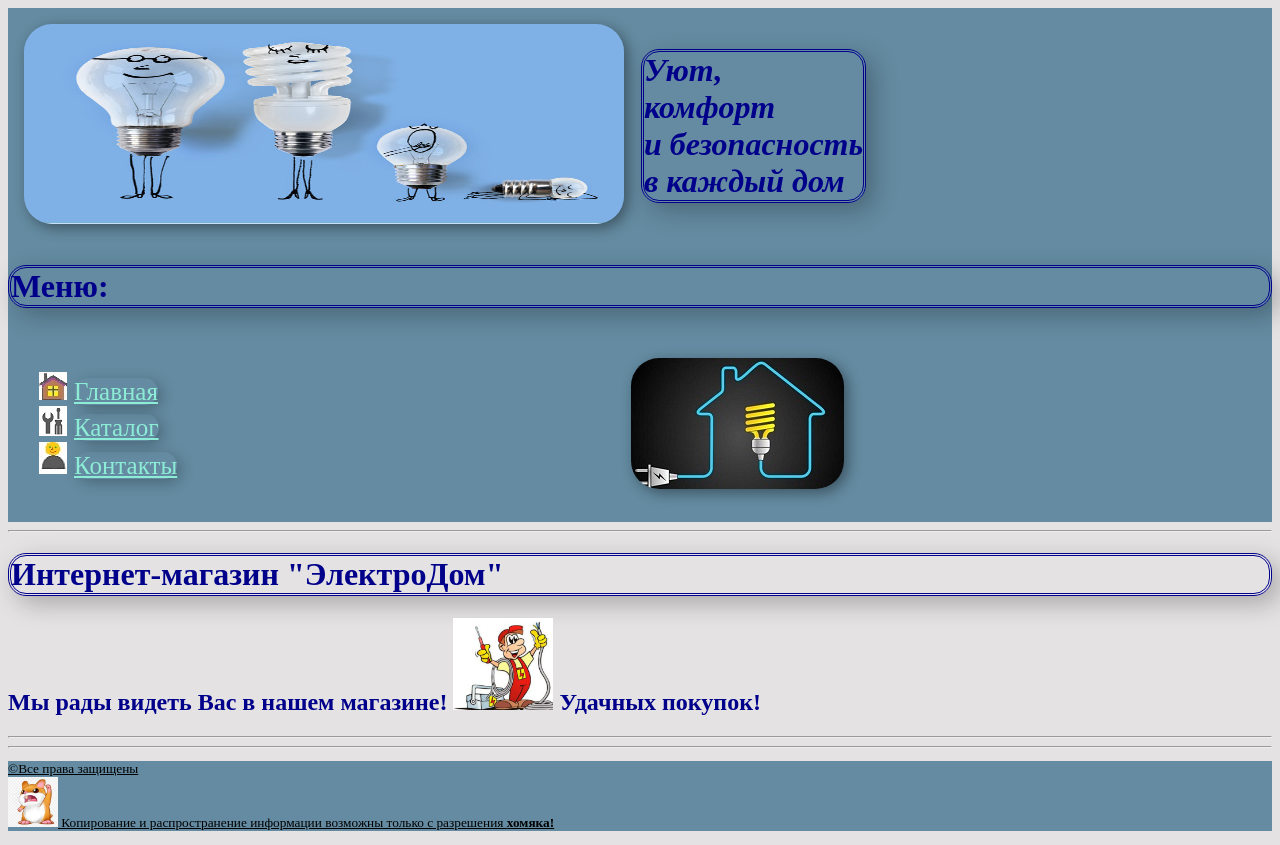
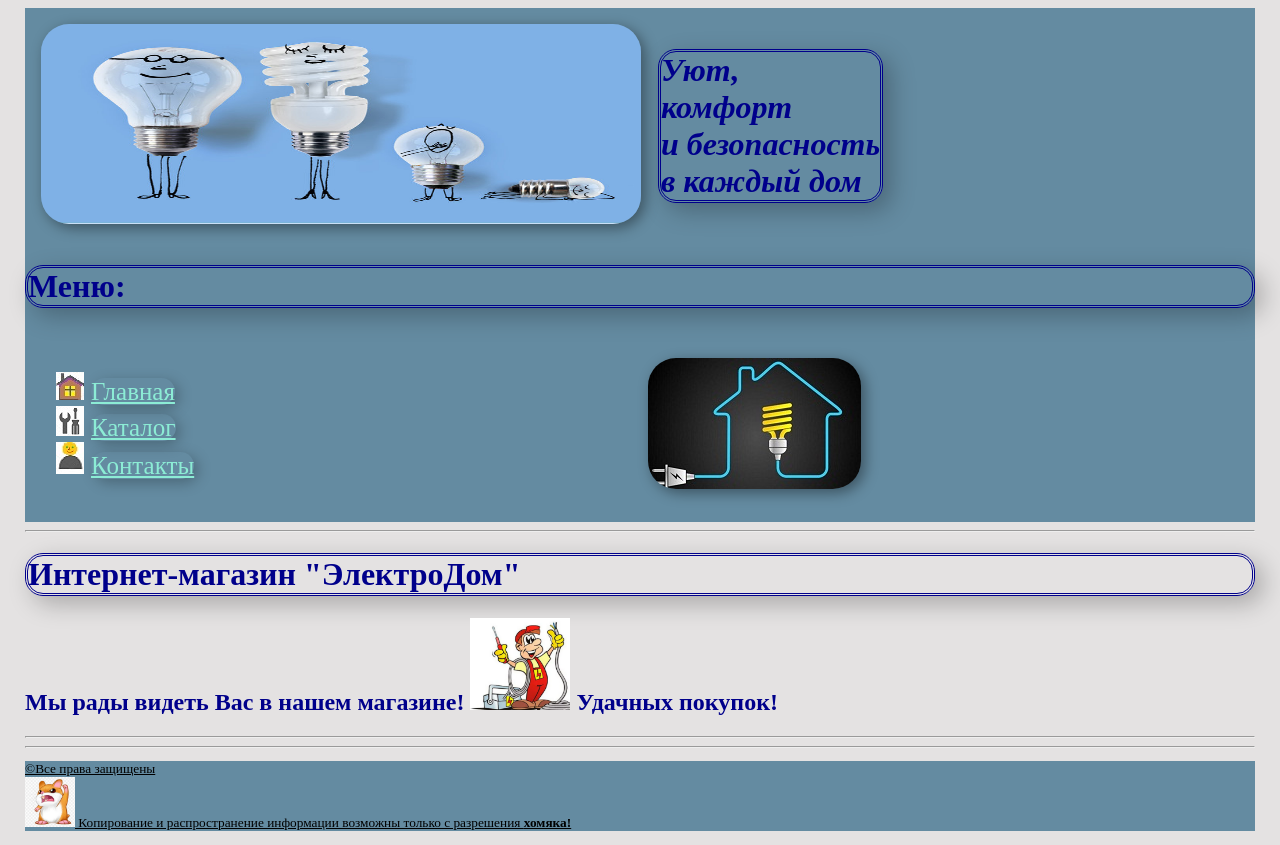
Before and after one commit to alexey1978malyshev/webShop, a PHP site: page / in a window 1280 px wide. Run offline with PHP 8.4, Linux system fonts and the light colour scheme.

Commit message:
added block model

```diff
--- a/Eshop/cable_NYM_3х1,5.html
+++ b/Eshop/cable_NYM_3х1,5.html
@@ -8,7 +8,7 @@
   <title>NYM 3*1,5</title>
   <link rel="stylesheet" href="styles/styles_1.css">
 </head>
-<header>
+<div class="header">
 <h1>Интернет-магазин "ЭлектроДом"</h1>
 <h1>Меню:</h1>
 <table cellspacing="25">
@@ -27,7 +27,7 @@
     </td>
   </tr>
 </table>
-</header>
+</div>
 <body>
 <h2 class="describeTitles">Описание товара:</h2>
 <p class="image"><a href="../img/nym3х1,5.jpeg" target="_blank"><img src="../img/nym3х1,5.jpeg" width="350" height="" alt="кабель NYM 3*1.5" title="кабель NYM 3*1.5"></a></p>
--- a/Eshop/catalog.html
+++ b/Eshop/catalog.html
@@ -9,7 +9,7 @@
   <link rel="stylesheet" href="styles/styles_1.css">
 
 </head>
-<header>
+<div class="header" >
 <h1>Интернет-магазин "ЭлектроДом"</h1>
 <h1>Меню:</h1>
 <table cellspacing="25">
@@ -28,7 +28,7 @@
     </td>
   </tr>
 </table>
-</header>
+</div>
 <body>
 
 <hr>
--- a/Eshop/contacts.html
+++ b/Eshop/contacts.html
@@ -8,7 +8,7 @@
   <title>Контакты</title>
   <link rel="stylesheet" href="styles/styles_1.css">
 </head>
-<header>
+<div class="header" >
 <h1>Интернет-магазин "ЭлектроДом"</h1>
 <h2>Меню:</h2>
   <table cellspacing="25">
@@ -27,7 +27,7 @@
       </td>
     </tr>
   </table>
-</header>
+</div>
 <body>
 <hr>
 <h3>Напишите нам!</h3>
--- a/Eshop/socket.html
+++ b/Eshop/socket.html
@@ -8,7 +8,7 @@
   <title>Розетка</title>
   <link rel="stylesheet" href="styles/styles_1.css">
 </head>
-<header>
+<div class="header">
 <h1>Интернет-магазин "ЭлектроДом"</h1>
 <h1>Меню:</h1>
 <table cellspacing="25">
@@ -27,7 +27,7 @@
     </td>
   </tr>
 </table>
-</header>
+</div>
 <body>
 <h2 class="describeTitles">Описание товара:</h2>
 <p class="image"><a href="../img/розетка.webp" target="_blank"><img src="../img/розетка.webp" width="350" height="" alt="Розетка DIN" title="Розетка DIN"></a></p>
--- a/Eshop/styles/styles_1.css
+++ b/Eshop/styles/styles_1.css
@@ -1,5 +1,15 @@
-header{
+
+.container {
+    position: absolute;
+    margin: 0 20px;
+    /*width: 1920px;*/
+    left: 5px;
+    right: 5px;
+
+}
+.header{
     background-color: rgba(35, 95, 128, 0.66);
+    height: fit-content;
 }
 body{
     background: #e4e2e2;
--- a/Eshop/switcher.html
+++ b/Eshop/switcher.html
@@ -11,7 +11,7 @@
 
 </head>
 
-<header>
+<div class="header">
 <h1>Интернет-магазин "ЭлектроДом"</h1>
 <h1>Меню:</h1>
 <table cellspacing="25">
@@ -30,7 +30,7 @@
     </td>
   </tr>
 </table>
-</header>
+</div>
 <body>
 <h2 class="describeTitles">Описание товара:</h2>
 <p class ="image"><a href="../img/switcher1.webp" target="_blank" ><img src="../img/switcher1.webp" width="350" height="" alt="выключатель 1кл." title="выключатель 1кл."></a></p>
--- a/index.html
+++ b/index.html
@@ -8,7 +8,8 @@
   <title>Главная</title>
   <link rel="stylesheet" href="Eshop/styles/styles_1.css">
 </head>
-<header>
+<div class="container">
+  <div class="header" >
       <table cellspacing="15">
         <tr>
           <td>
@@ -36,12 +37,13 @@
         </td>
       </tr>
     </table>
-</header>
+  </div>
     <body>
     <hr>
     <h1>Интернет-магазин "ЭлектроДом"</h1>
     <h2>Мы рады видеть Вас в нашем магазине! <img src="img/monter.webp" width="100" alt="" title="немного сумасшедший электрик"> Удачных покупок!</h2>
     <hr>
+
 
     <hr>
     </body>
@@ -51,4 +53,5 @@
       Копирование и распространение информации возможны только с разрешения <b> хомяка!</b>
     </p>
   </footer>
+</div>
 </html>
```
Lines whose indentation alone changed are shown as unchanged.
